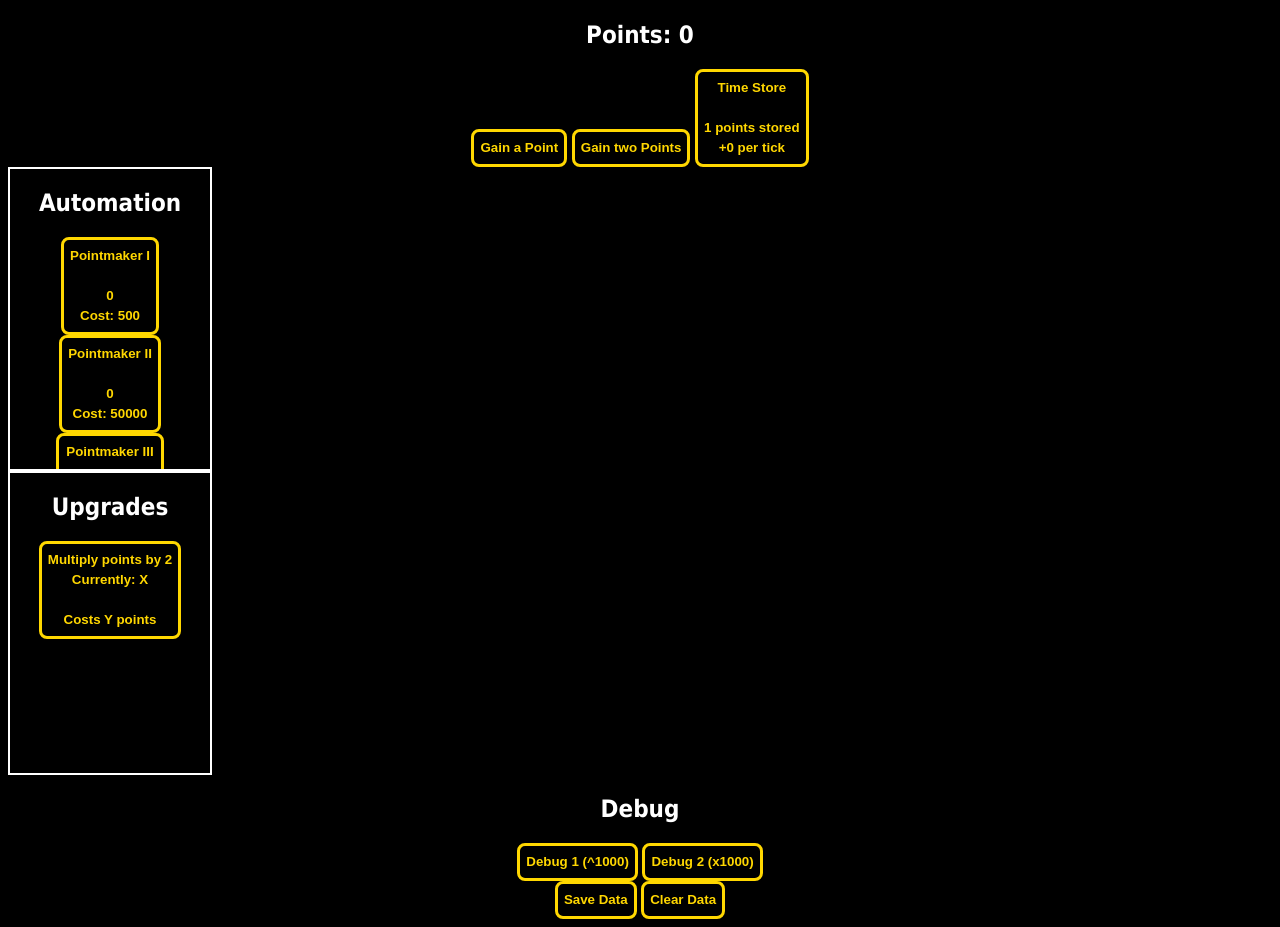
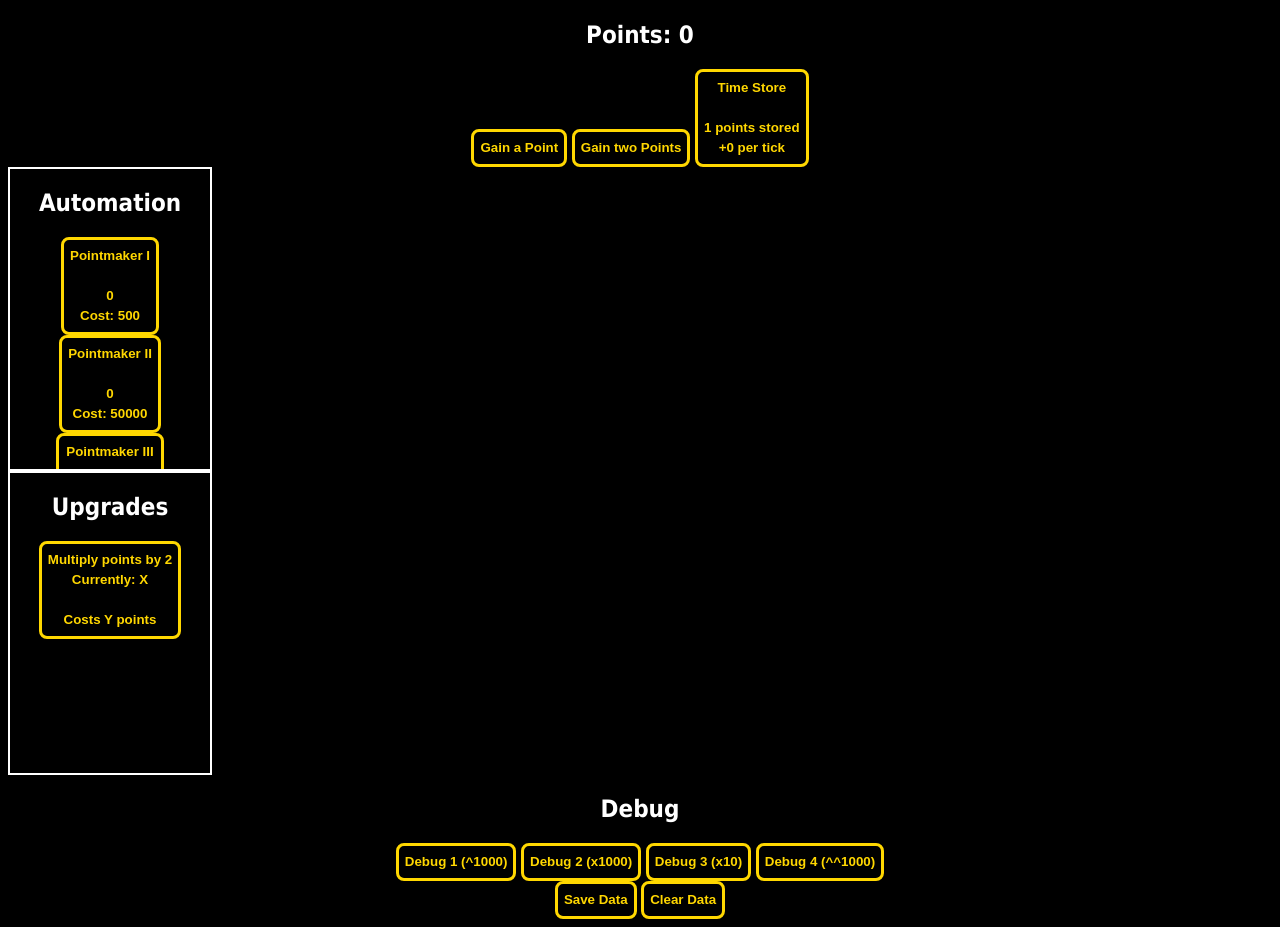
Before and after one commit to Gootzi/TooManyButtons, a plain HTML site: page index.html in a window 1280 px wide. Shown: the part 107-1034 px from the top of the page. Drawn offline with Linux system fonts and the light colour scheme.

Commit message:
Update index.html

```diff
--- a/index.html
+++ b/index.html
@@ -34,6 +34,8 @@
         <h2>Debug</h2>
         <button id="d1button" onclick="game.points = game.points.exp(1000);">Debug 1 (^1000)</button>
         <button id="d1button" onclick="game.points = game.points.mul(1000);">Debug 2 (x1000)</button>
+        <button id="d1button" onclick="game.points = game.points.mul(10);">Debug 3 (x10)</button>
+        <button id="d1button" onclick="game.points = game.points.tetr(1000);">Debug 4 (^^1000)</button>
     </div>
 
     <button onclick="saveData()">Save Data</button>
```
